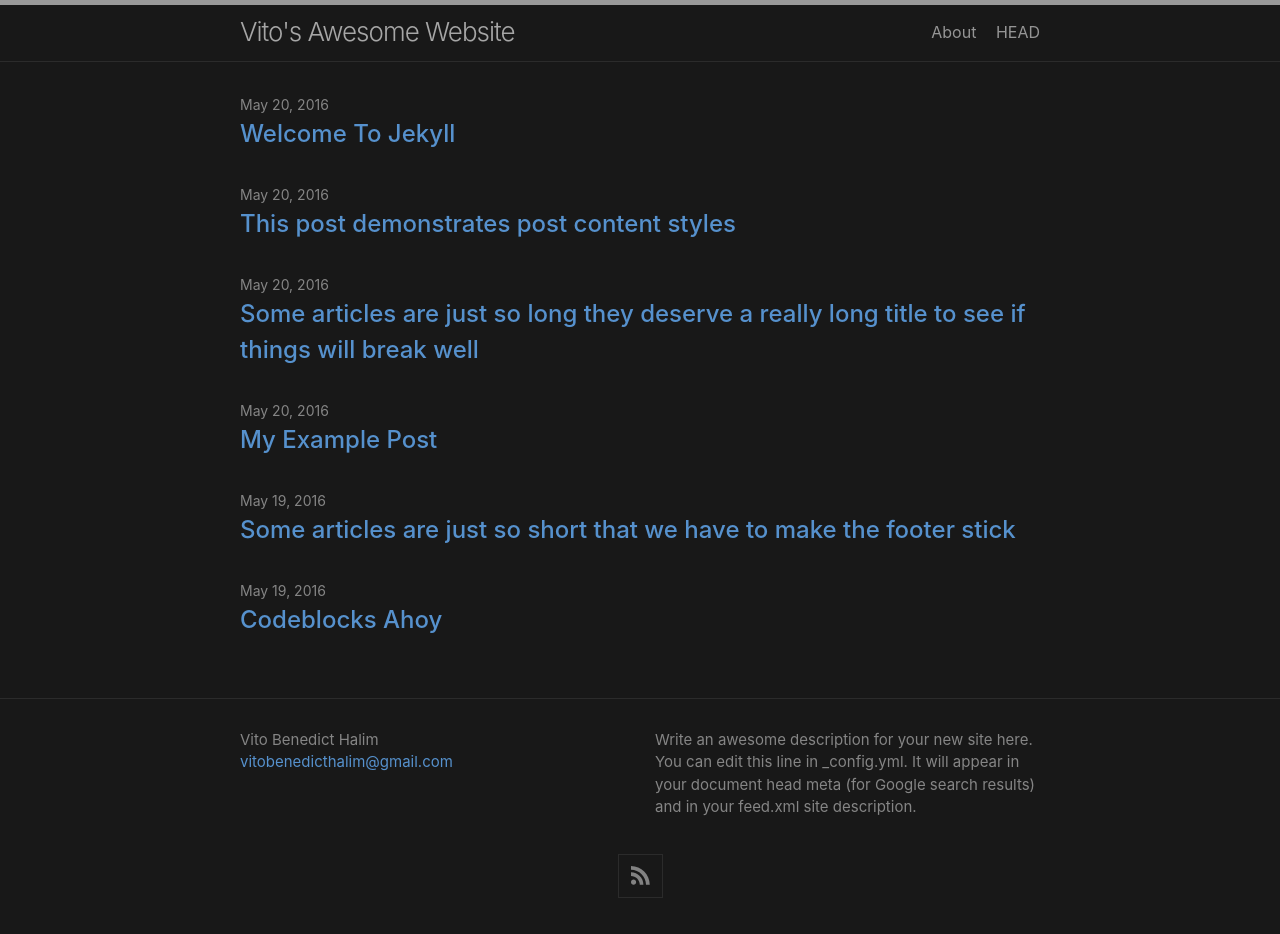
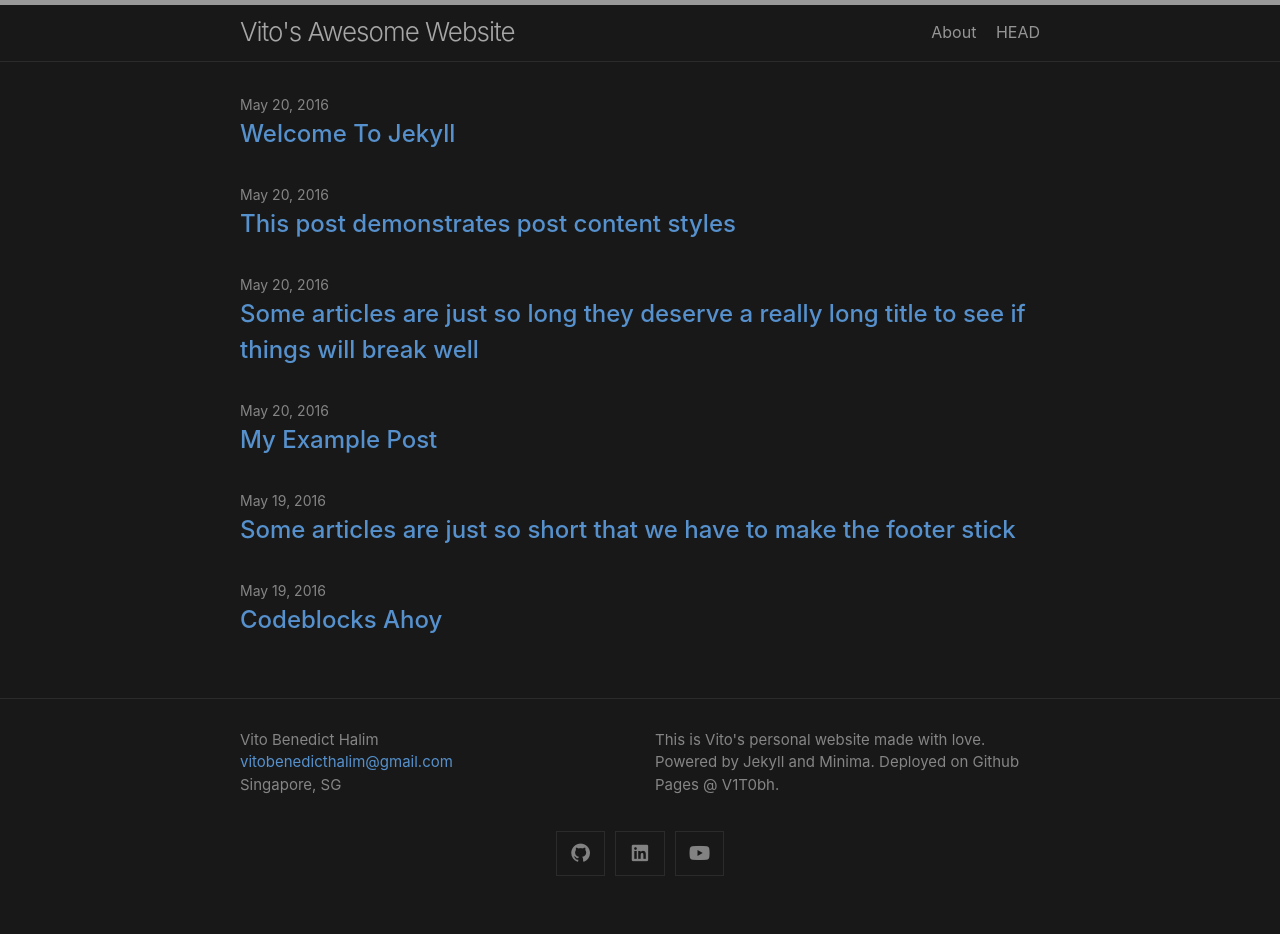
Before and after one commit to V1T0bh/V1T0bh.github.io, a Jekyll site: the page built from index.md, in a window 1280 px wide. Built offline with Jekyll 4.4.1, drawn with Linux system fonts in a browser that asks for light colours; nearby versions of some CDN libraries; after the commit the page ends 911 px from its top, so only the background shows below that.

Commit message:
update footer add socials add description

```diff
--- a/_config.yml
+++ b/_config.yml
@@ -6,15 +6,19 @@ title: Vito's Awesome Website
 author:
   name: Vito Benedict Halim
   email: vitobenedicthalim@gmail.com
+  location: Singapore, SG
   github_username:  V1T0bh
+
+socials-link:
+  github: https://www.github.com/V1T0bh
+  linkedin: https://www.linkedin.com/in/vito-benedict-halim-832775308/
+  youtube: https://www.youtube.com/@vit0bhalim
 
 # The `>` after `description:` means to ignore line-breaks until next key. If
 #   you wish to omit the line-break after the end of text, use `>-` instead.
 description: >
-  Write an awesome description for your new site here. You can edit this line
-  in _config.yml. It will appear in your document head meta (for Google search
-  results) and in your feed.xml site description.
-
+  This is Vito's personal website made with love. Powered by Jekyll and Minima.
+  Deployed on Github Pages @ V1T0bh.
 
 # Build settings
 # --------------
@@ -72,19 +76,22 @@ minima:
 #     Refer to https://shopify.github.io/liquid/filters/date/ for valid values
 #   date_format: "%b-%d-%Y"
 #
-#   Social Media Links.
-#     Renders icons via Font Awesome Free webfonts CDN, based on ordered list of
-#     entries. Valid entry keys:
-#       * title    Tooltip rendered on hovering over icon.
-#       * icon     Font Awesome icon id. `github` corresponds to `fa-github`.
-#       * url      Full URL of social profile.
-#   social_links:
-#     - title: Minima Theme repository at GitHub
-#       icon: github
-#       url: "https://github.com/jekyll/minima"
-#     - title: Jekyll at X (formerly Twitter)
-#       icon: x-twitter
-#       url: "https://x.com/jekyllrb"
+  # Social Media Links.
+  #   Renders icons via Font Awesome Free webfonts CDN, based on ordered list of
+  #   entries. Valid entry keys:
+  #     * title    Tooltip rendered on hovering over icon.
+  #     * icon     Font Awesome icon id. `github` corresponds to `fa-github`.
+  #     * url      Full URL of social profile.
+  social_links:
+    - title: GitHub Profile
+      icon: github
+      url: "https://www.github.com/V1T0bh"
+    - title: LinkedIn Profile
+      icon: linkedin
+      url: "https://www.linkedin.com/in/vito-benedict-halim-832775308/"
+    - title: YouTube Channel
+      icon: youtube
+      url: "https://www.youtube.com/@vit0bhalim"
 #
 #   Hide syndication feed subscription link.
 #     RSS / Atom feed link is always rendered as the last item of social-links
--- a/_includes/footer.html
+++ b/_includes/footer.html
@@ -15,6 +15,9 @@
           {% if site.author.email -%}
             <li><a class="u-email" href="mailto:{{ site.author.email }}">{{ site.author.email }}</a></li>
           {%- endif %}
+          {% if site.author.location -%}
+            <li class="p-adr">{{ site.author.location | escape }}</li>
+          {%- endif %}
         </ul>
       {%- endif %}
       </div>
--- a/_includes/social.html
+++ b/_includes/social.html
@@ -6,17 +6,4 @@
     </a>
   </li>
 {%- endfor -%}
-{% unless site.minima.hide_site_feed_link %}
-  <li>
-    <a href="{{ site.feed.path | default: 'feed.xml' | absolute_url }}" target="_blank" title="Subscribe to syndication feed">
-      <svg class="svg-icon grey" viewbox="0 0 16 16">
-        <path d="M12.8 16C12.8 8.978 7.022 3.2 0 3.2V0c8.777 0 16 7.223 16 16h-3.2zM2.194
-          11.61c1.21 0 2.195.985 2.195 2.196 0 1.21-.99 2.194-2.2 2.194C.98 16 0 15.017 0
-          13.806c0-1.21.983-2.195 2.194-2.195zM10.606
-          16h-3.11c0-4.113-3.383-7.497-7.496-7.497v-3.11c5.818 0 10.606 4.79 10.606 10.607z"
-        />
-      </svg>
-    </a>
-  </li>
-{%- endunless %}
 </ul>
```
